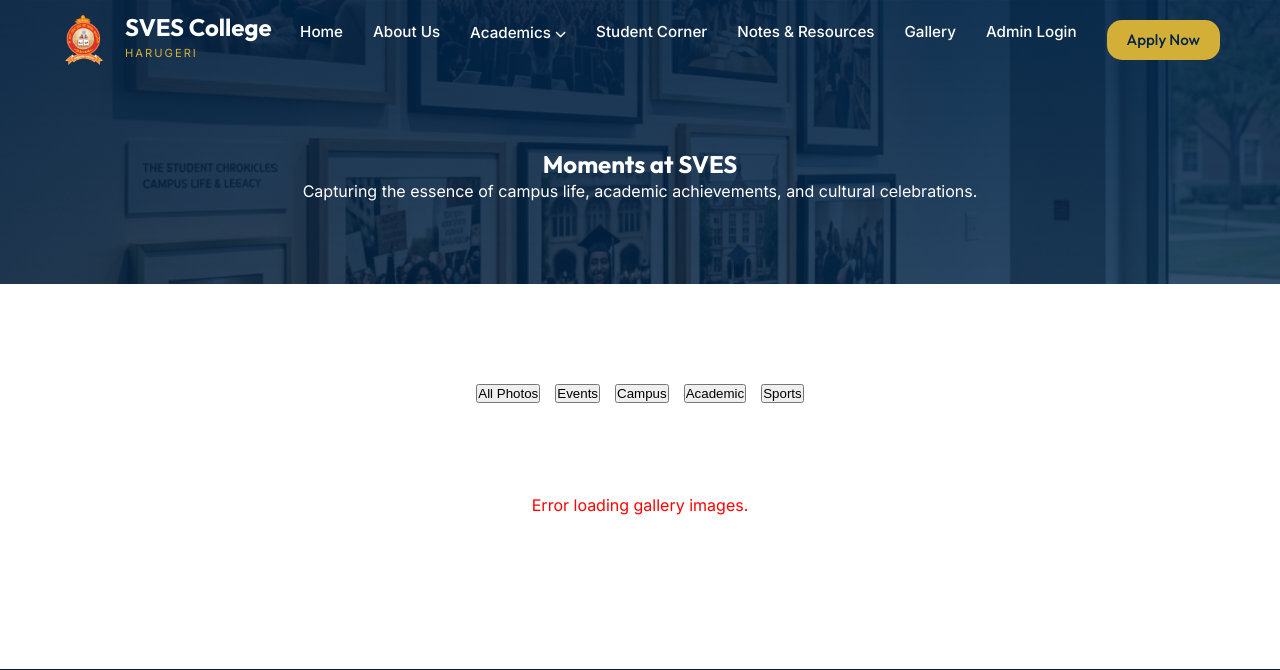
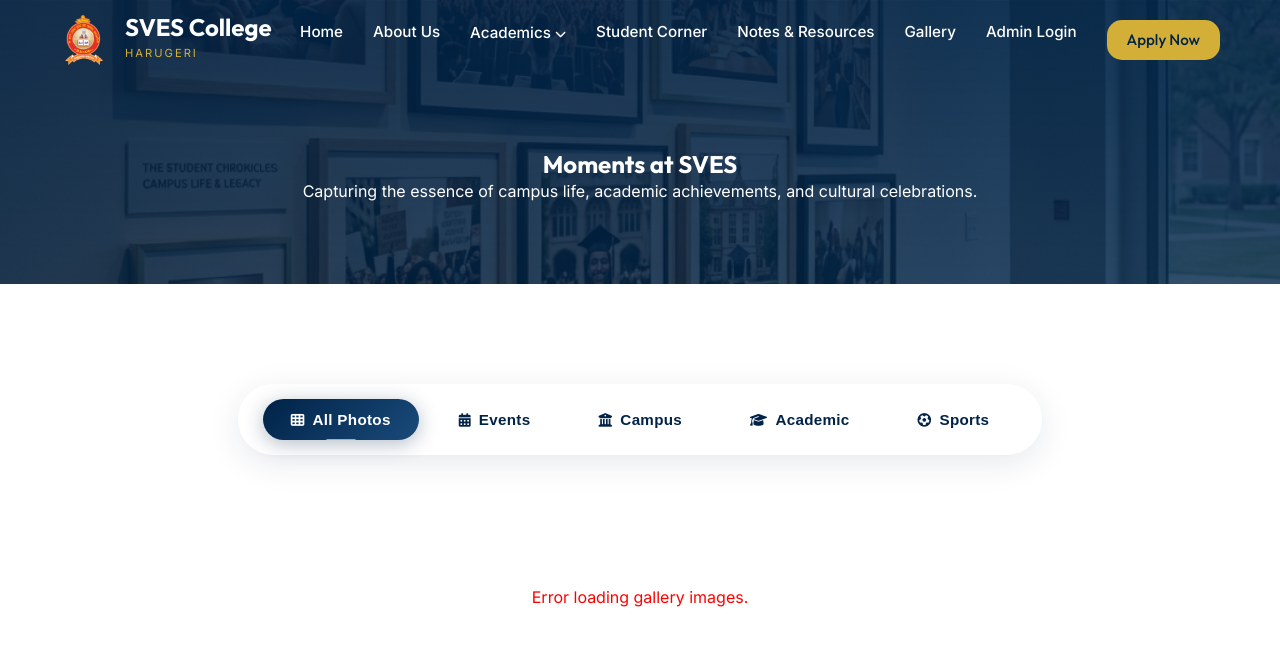
Before and after one commit to mallikarjun-athani/sves-college-website, a PHP site: page /gallery.html in a window 1280 px wide. Shown: the top 670 px of the page. Run offline with PHP 8.4, Linux system fonts and the light colour scheme.

Commit message:
Fix admin logout CSP issues and update gallery styling

```diff
--- a/frontend/assets/js/api.js
+++ b/frontend/assets/js/api.js
@@ -26,6 +26,15 @@ function removeToken() {
 function isLoggedIn() {
     return !!getToken();
 }
+
+function logout() {
+    console.log("Logging out...");
+    alert("Signing out. Redirecting to home page...");
+    localStorage.clear();
+    window.location.href = "../index.html";
+}
+
+window.logout = logout;
 
 // API helper with authentication
 async function apiCall(endpoint, options = {}) {
--- a/frontend/components/header.html
+++ b/frontend/components/header.html
@@ -3,9 +3,8 @@
         <a href="index.html" class="logo flex align-center">
             <img src="assets/images/logo.png" alt="SVES Logo">
             <div class="logo-text" style="margin-left: 15px;">
-                <h2 style="color: var(--white); font-size: 1.5rem; line-height: 1;">SVES College</h2>
-                <span
-                    style="color: var(--secondary); font-size: 0.7rem; text-transform: uppercase; letter-spacing: 2px;">Harugeri</span>
+                <h2 style="font-size: 1.5rem; line-height: 1;">SVES College</h2>
+                <span style="font-size: 0.7rem; text-transform: uppercase; letter-spacing: 2px;">Harugeri</span>
             </div>
         </a>
 
--- a/frontend/gallery.html
+++ b/frontend/gallery.html
@@ -25,9 +25,84 @@
         .gallery-nav {
             display: flex;
             justify-content: center;
-            gap: 15px;
+            gap: 12px;
             margin-bottom: 40px;
             flex-wrap: wrap;
+            padding: 15px 25px;
+            background: rgba(255, 255, 255, 0.8);
+            backdrop-filter: blur(10px);
+            -webkit-backdrop-filter: blur(10px);
+            border-radius: 50px;
+            box-shadow: 0 8px 32px rgba(0, 35, 71, 0.1);
+            display: inline-flex;
+        }
+
+        .gallery-nav-wrapper {
+            display: flex;
+            justify-content: center;
+            margin-bottom: 40px;
+        }
+
+        .filter-btn {
+            padding: 12px 28px;
+            border: none;
+            background: transparent;
+            color: var(--primary);
+            font-weight: 600;
+            font-size: 0.95rem;
+            cursor: pointer;
+            border-radius: 30px;
+            transition: all 0.3s cubic-bezier(0.4, 0, 0.2, 1);
+            position: relative;
+            overflow: hidden;
+            letter-spacing: 0.3px;
+        }
+
+        .filter-btn::before {
+            content: '';
+            position: absolute;
+            top: 0;
+            left: 0;
+            width: 100%;
+            height: 100%;
+            background: linear-gradient(135deg, var(--primary), #1a4a7a);
+            opacity: 0;
+            transition: opacity 0.3s ease;
+            z-index: -1;
+            border-radius: 30px;
+        }
+
+        .filter-btn:hover {
+            color: var(--white);
+            transform: translateY(-2px);
+            box-shadow: 0 4px 15px rgba(0, 35, 71, 0.2);
+        }
+
+        .filter-btn:hover::before {
+            opacity: 1;
+        }
+
+        .filter-btn.active {
+            background: linear-gradient(135deg, var(--primary), #1a4a7a);
+            color: var(--white);
+            box-shadow: 0 4px 20px rgba(0, 35, 71, 0.3);
+        }
+
+        .filter-btn.active::after {
+            content: '';
+            position: absolute;
+            bottom: -2px;
+            left: 50%;
+            transform: translateX(-50%);
+            width: 30px;
+            height: 3px;
+            background: var(--secondary);
+            border-radius: 2px;
+        }
+
+        .filter-btn i {
+            margin-right: 8px;
+            font-size: 0.85rem;
         }
 
         .gallery-grid {
@@ -110,12 +185,15 @@
     </section>
 
     <div class="container section-padding">
-        <div class="gallery-nav" data-aos="fade-up">
-            <button class="filter-btn active" onclick="filterGallery('All')">All Photos</button>
-            <button class="filter-btn" onclick="filterGallery('Events')">Events</button>
-            <button class="filter-btn" onclick="filterGallery('Campus')">Campus</button>
-            <button class="filter-btn" onclick="filterGallery('Academic')">Academic</button>
-            <button class="filter-btn" onclick="filterGallery('Sports')">Sports</button>
+        <div class="gallery-nav-wrapper" data-aos="fade-up">
+            <div class="gallery-nav">
+                <button class="filter-btn active" data-category="All"><i class="fas fa-th"></i>All Photos</button>
+                <button class="filter-btn" data-category="Events"><i class="fas fa-calendar-alt"></i>Events</button>
+                <button class="filter-btn" data-category="Campus"><i class="fas fa-university"></i>Campus</button>
+                <button class="filter-btn" data-category="Academic"><i
+                        class="fas fa-graduation-cap"></i>Academic</button>
+                <button class="filter-btn" data-category="Sports"><i class="fas fa-futbol"></i>Sports</button>
+            </div>
         </div>
 
         <div class="gallery-grid" id="gallery-container">
@@ -170,7 +248,7 @@
         function filterGallery(category) {
             // Update active state of buttons
             document.querySelectorAll('.filter-btn').forEach(btn => {
-                btn.classList.toggle('active', btn.textContent === (category === 'All' ? 'All Photos' : category));
+                btn.classList.toggle('active', btn.dataset.category === category);
             });
 
             if (category === 'All') {
@@ -185,7 +263,16 @@
             window.open(url, '_blank');
         }
 
-        document.addEventListener('DOMContentLoaded', loadGallery);
+        document.addEventListener('DOMContentLoaded', function () {
+            loadGallery();
+
+            // CSP-compliant filter button handlers
+            document.querySelectorAll('.filter-btn').forEach(btn => {
+                btn.addEventListener('click', function () {
+                    filterGallery(this.dataset.category);
+                });
+            });
+        });
     </script>
 </body>
 
```
Also changed, not shown: frontend/admin/dashboard.html (+12 -5 lines), frontend/admin/manage-announcements.html (+25 -4 lines), frontend/admin/manage-faculty.html (+25 -4 lines), frontend/admin/manage-gallery.html (+25 -4 lines), frontend/admin/manage-notes.html (+25 -4 lines), frontend/assets/css/style.css (+55 -10 lines).
